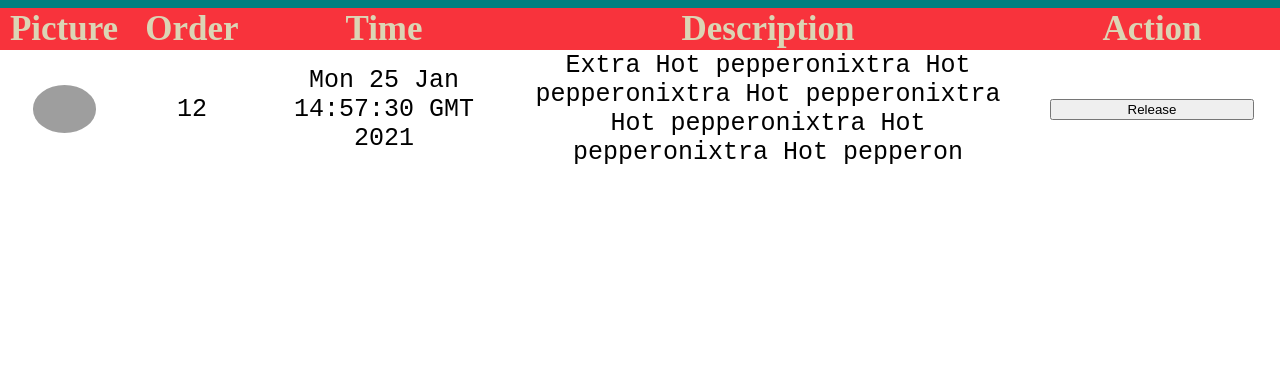
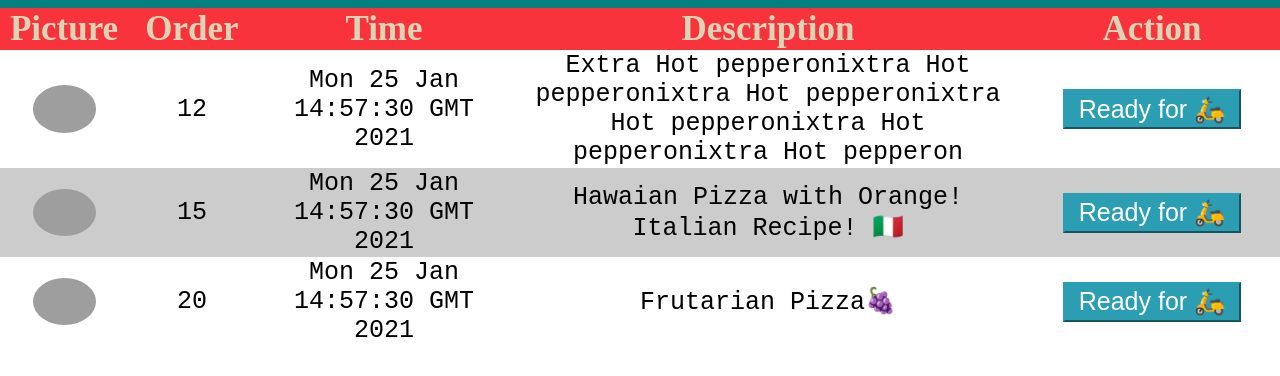
Before and after one commit to SAP-archive/smb-eats-backend, a website: page views/kitchen.html in a window 1280 px wide. Shown: the part 124-500 px from the top of the page. Drawn offline with Linux system fonts and the light colour scheme; no server answers; grey boxes are pictures that could not be loaded; files whose address does not match are found by name.

Commit message:
final touches kitchen UI

```diff
--- a/public/css/kitchen.css
+++ b/public/css/kitchen.css
@@ -45,10 +45,19 @@ td img{
 }
 
 td button{
-    width: 80%;
+    width: 70%;
+    height: 40px;
     display: block;
     margin-left: auto;
     margin-right: auto;
+    color: #fff;
+    background-color: #2B9EB3;
+    border-color: #2B9EB3;
+    font-size: 25px;
+}
+
+tr:nth-child(even) {
+    background-color: #CCCCCC;
 }
 
 td {
--- a/views/kitchen.html
+++ b/views/kitchen.html
@@ -20,16 +20,31 @@
                     <th class="medium-cell">Action</th>
                 </thead>
                 <tbody>
-                    <td><img class="td-image" src="https://cdn.tasteatlas.com/images/dishes/b05a0af72ad845f3a6abe16143d7853a.jpg?w=400&h=400" alt="pizza"></td>
-                    <td>12</td>
-                    <td>Mon 25 Jan 14:57:30 GMT 2021</td>
-                    <td>Extra Hot pepperonixtra Hot pepperonixtra Hot pepperonixtra Hot pepperonixtra Hot pepperonixtra Hot pepperon</td>
-                    <td><button>Release</button></td>
+                    <tr>
+                        <td><img class="td-image" src="https://cdn.tasteatlas.com/images/dishes/b05a0af72ad845f3a6abe16143d7853a.jpg?w=400&h=400" alt="pizza"></td>
+                        <td>12</td>
+                        <td>Mon 25 Jan 14:57:30 GMT 2021</td>
+                        <td>Extra Hot pepperonixtra Hot pepperonixtra Hot pepperonixtra Hot pepperonixtra Hot pepperonixtra Hot pepperon</td>
+                        <td><button>Ready for 🛵 </button></td>
+                    </tr>
+                    <tr>
+                        <td><img class="td-image" src="https://i.imgur.com/8sDH9VB.png" alt="pizza"></td>
+                        <td>15</td>
+                        <td>Mon 25 Jan 14:57:30 GMT 2021</td>
+                        <td>Hawaian Pizza with Orange! Italian Recipe! 🇮🇹</td>
+                        <td><button>Ready for 🛵</button></td>
+                    </tr>
+                    <tr>
+                        <td><img class="td-image" src="https://i.imgur.com/0AyNNKC.png" alt="pizza"></td>
+                        <td>20</td>
+                        <td>Mon 25 Jan 14:57:30 GMT 2021</td>
+                        <td>Frutarian Pizza🍇</td>
+                        <td><button>Ready for 🛵</button></td>
+                    </tr>
                 </tbody>
             </table>
             <table id="tasks"></table>
         </div>
-
         <script src="js/kitchen.js"></script>
     </body>
 </html>
```
